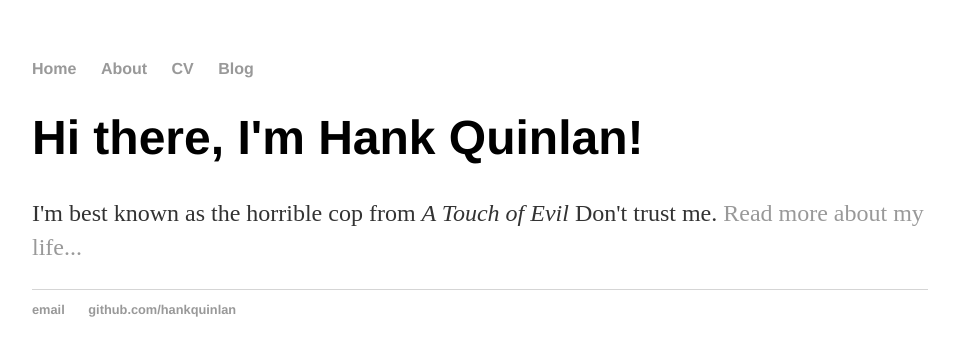
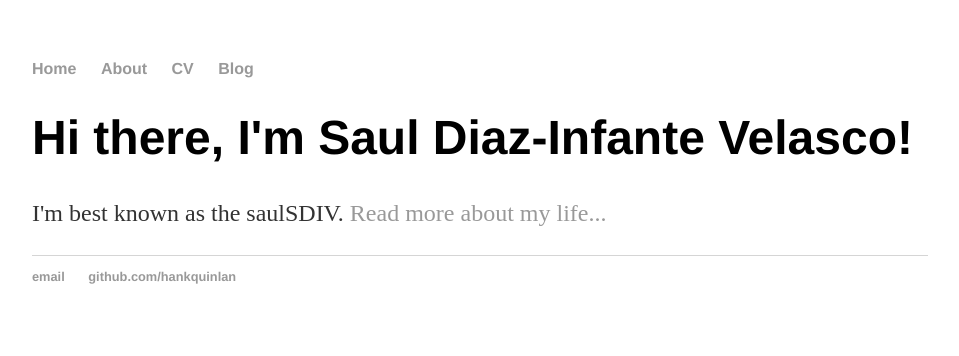
Before and after one commit to SaulDiazInfante/SaulDiazInfante.github.io, a Jekyll site: the page built from index.html, in a window 1280 px wide. Shown: the top 356 px of the page, without its empty margins (160-1119 px from the left). Built offline with Jekyll 4.4.1, drawn with Linux system fonts in a browser that asks for light colours.

Commit message:
Update index.html
With updated index

```diff
--- a/index.html
+++ b/index.html
@@ -1,8 +1,8 @@
 ---
 layout: default
-title: Hank Quinlan, Horrible Cop
+title: Saul Diaz Infante, salamiSDVI
 ---
 <div class="blurb">
-	<h1>Hi there, I'm Hank Quinlan!</h1>
-	<p>I'm best known as the horrible cop from <em>A Touch of Evil</em> Don't trust me. <a href="/about">Read more about my life...</a></p>
+	<h1>Hi there, I'm Saul Diaz-Infante Velasco!</h1>
+	<p>I'm best known as the saulSDIV. <a href="/about">Read more about my life...</a></p>
 </div><!-- /.blurb -->
```
